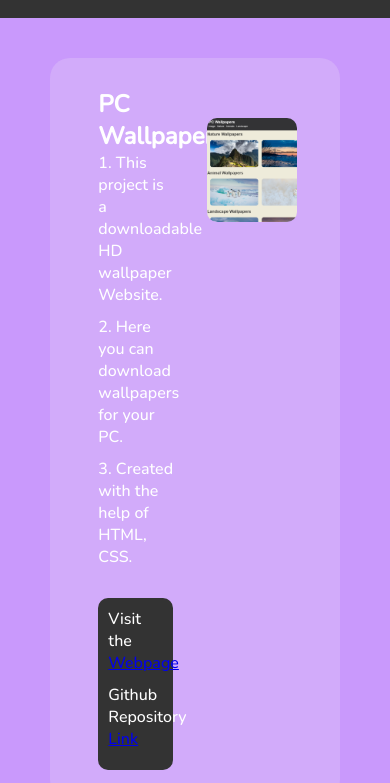
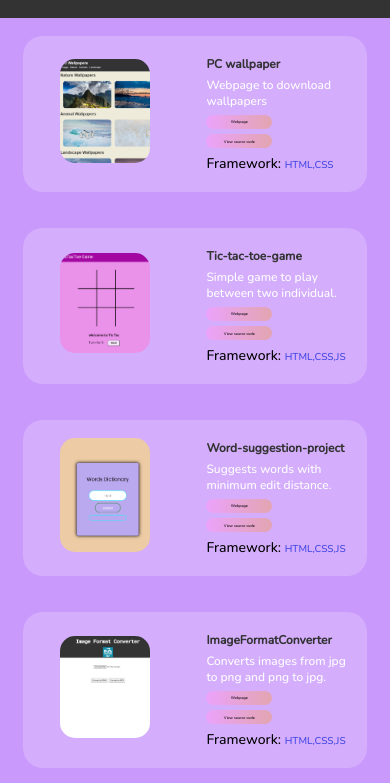
Before and after one commit to hars310/Webportfolio, a plain HTML site: page projects.html in a window 390 px wide. Shown: the part 57-840 px from the top of the page. Drawn offline with nearby package versions, Linux system fonts and the light colour scheme.

Commit message:
responsiveness for mobile
changed section ,div part in html file and also in styles

```diff
--- a/projects.css
+++ b/projects.css
@@ -37,106 +37,93 @@ nav ul a{
 	color:white;
 }
 
-
-.firstsection{
-	margin: 40px 50px;
-	display: flex;
-	justify-content: space-evenly;
-    background-color:rgba(246 240 240 / 20%);
-    padding: 20px;
-    border-radius: 20px;
+ section {
+    width: 100%;
+    display: flex;
+    align-items: center;
+    justify-content: center;
 }
 
-.leftsection{
-	justify-content: center;
-	width: 30%;
-	height: 50%;
-	font-size: 16px;
-	padding: 10px;
+.container {
+    height: 40vw;
+    margin-top: 5%;
+    border-radius: 20px;
+    margin: 18px 6%;
+    display: flex;
+    align-items: center;
+    justify-content: space-evenly;
+    background-color: rgb(255, 255, 255, 0.2);
 }
-.leftsection p{
-	margin-bottom: 10px;
-	font-size: 16px;
+
+.leftpart {
+    width: 100%;
+    border-radius: 8px;
+    justify-items: center;
+    align-items: center;
+    text-align: center;
 }
-.linkpart{
-	margin-top: 30px;
-	background-color: #333;
-	padding: 10px;
-	border-radius: 10px;
+
+.content{
+	margin-left: 20px;
 }
-.rightsection{
+.projectimage {
+    width: 55%;
+    height: 35%;
+    border-radius: 15px;
+    justify-content: right;
+    align-items: right;
+}
+.right{
+    /* flex-wrap: wrap; */
+    /* height: 1000px; */
+    width: 100%;
+    /* background-color: red; */
+    /* margin-left: 5%; */
+    margin-right: 5%;
+}
 
-	display: flex;
-	justify-content: center;
-	width: 40%;
-	height: 50%;
-
+.right h1 {
+    font-size: 12px;
 }
-.rightsection img{
-	margin-top: 40px;
-	width:90%;
-	height: 60%;
-    border-radius: 10px;
+.right p{
+	font-size: 12px;
+}
+h5 {
+    font-family: 'Nunito', sans-serif;
+    font-size: 10px;
+    font-weight: 500;
+    color: rgb(65, 68, 230);
 
 }
 
+.black {
+    color: black;
+	font-size: 14px;
+}
+.sc {
+    display: block;
+    /* position: absolute; */
+    margin-top: 4%;
+    margin-bottom: 4%;
+	padding: 3%;
+    text-align: center;
+    width: 40%;
+    font-size: 1vw;
+    color: black;
+    border-radius: 10px;
+    background: linear-gradient(to right,rgba(250, 155, 250, 0.61), rgba(240, 156, 108, 0.527));
+    justify-content: center;
+    text-decoration: none;
 
+}
 
-
-
-
-/* contact css styles */
-#contact{
-
-
-	background-color:rgba(143, 142, 142, 0.2);
-     border-radius:25px;
-	 padding: 20px;
-     margin: 20px 15%;
-	text-align: center;
- }
-
-/* Contact section styles */
-form {
-	display: inline-block;
-	flex-direction: column;
-	max-width: 200px;
-	margin: auto auto;
-    text-align: center;
-  }
-
-  label {
-	font-size: 18px;
-	font-weight: 600;
-	margin-top: 20px;
-  }
-
-  input, textarea {
-	font-size: 16px;
-	padding: 10px;
-	margin-top: 5px;
-	border: 2px solid #ccc;
-	border-radius: 5px;
-  }
-
-  input[type="submit"] {
-	background-color: #0077B5;
-	color: #FFF;
-	font-size: 18px;
-	font-weight: 600;
-	border: none;
-	border-radius: 15px;
-
-	margin:20px;
-	cursor: pointer;
-  }
-
-  input[type="submit"]:hover {
-	background-color: #005F8C;
-  }
-
-
-
+.h1x {
+    font-family: 'Nunito', sans-serif;
+    font-weight: bold;
+    font-size: 24px;
+	color: #333;
+	margin-bottom: 4%;
+}
 
 
    footer {
--- a/projects.html
+++ b/projects.html
@@ -28,29 +28,83 @@
     </header>
 
     <main>
-        <section class="firstsection">
-            <div class="leftsection">
-                <h1>PC Wallpapers</h1>
-                <p>1. This project is a downloadable HD wallpaper Website. </p>
-                <p>2. Here you can download wallpapers for your PC.</p>
-                <p>3. Created with the help of HTML, CSS.</p>
 
-                <div class="linkpart">
-                    <p>Visit the <a href="https://hars310.github.io/PC-wallpapers/">Webpage</a></p>
-                    <p>Github Repository <a href="https://github.com/hars310/PC-wallpapers/">Link</a> </p>
+        <section>
+            <div class="container">
+                <div class="leftpart">
+                    <img src="images/pcwallpaper.png" alt="pcwallpaper" class="projectimage">
                 </div>
-            </div>
-            <div class="rightsection">
-                <img src="pcwallpaper.png" alt="">
+                <div class="right">
+                    <div class="content">
+                        <h1 class="h1x">PC wallpaper</h1>
+                        <p>Webpage to download wallpapers</p>
+                        <a href="https://hars310.github.io/PC-Wallpapers" target="_blank" class="sc">Webpage</a>
+                        <a href="https://github.com/hars310/PC-Wallpapers" target="_blank" class="sc">View source code</a>
+                        <h5><span class="black">Framework: </span>HTML,CSS</h5>
+                    </div>
+                </div>
             </div>
         </section>
 
-        <section class="firstsection">
+
+        <section>
+            <div class="container">
+                <div class="leftpart">
+                    <img src="images/tictactoe.png" alt="Tic-tac-toe-game" class="projectimage">
+                </div>
+                <div class="right">
+                    <div class="content">
+                        <h1 class="h1x">Tic-tac-toe-game</h1>
+                        <p>Simple game to play between two individual.</p>
+                        <a href="https://hars310.github.io/Tic-tac-toe-game" target="_blank" class="sc">Webpage</a>
+                        <a href="https://github.com/hars310/Tic-tac-toe-game" target="_blank" class="sc">View source code</a>
+                        <h5><span class="black">Framework: </span>HTML,CSS,JS</h5>
+                    </div>
+                </div>
+            </div>
+        </section>
+
+        <section>
+            <div class="container">
+                <div class="leftpart">
+                    <img src="images/wordsuggestion1.png" alt="Word-suggestion-project" class="projectimage">
+                </div>
+                <div class="right">
+                    <div class="content">
+                        <h1 class="h1x">Word-suggestion-project</h1>
+                        <p>Suggests words with minimum edit distance.</p>
+                        <a href="https://hars310.github.io/Word-suggestion-project" target="_blank" class="sc">Webpage</a>
+                        <a href="https://github.com/hars310/Word-suggestion-project" target="_blank" class="sc">View source code</a>
+                        <h5><span class="black">Framework: </span>HTML,CSS,JS</h5>
+                    </div>
+                </div>
+            </div>
+        </section>
+
+        <section>
+            <div class="container">
+                <div class="leftpart">
+                    <img src="images/imageformat.png" alt="ImageFormatConverter" class="projectimage">
+                </div>
+                <div class="right">
+                    <div class="content">
+                        <h1 class="h1x">ImageFormatConverter</h1>
+                        <p>Converts images from jpg to png and png to jpg.</p>
+                        <a href="https://hars310.github.io/ImageFormatConverter" target="_blank" class="sc">Webpage</a>
+                        <a href="https://github.com/hars310/ImageFormatConverter" target="_blank" class="sc">View source code</a>
+                        <h5><span class="black">Framework: </span>HTML,CSS,JS</h5>
+                    </div>
+                </div>
+            </div>
+        </section>
+
+
+
+        <!-- <section class="firstsection">
             <div class="leftsection">
                 <h1>Tic Tac Toe Game</h1>
                 <p>1. The game allows two players to take turns placing their marks on the board. </p>
-                <p>2. The players are usually represented by "X" and "O" symbols.</p>
-                <p>3. Created with the help of HTML, CSS, JS.</p>
+                <p>2. Created with the help of HTML, CSS, JS.</p>
 
                 <div class="linkpart">
                     <p>Visit the <a href="https://hars310.github.io/Tic-tac-toe-game/">Webpage</a></p>
@@ -66,7 +120,7 @@
         <section class="firstsection">
             <div class="leftsection">
                 <h1>Word Suggestion Project</h1>
-                <p>1. This project is a Word Suggestion Website. Here you can suggest a word to the Word Suggestion
+                <p>1. This project is a Word Suggestion Webpage. Here you can suggest a word to the Word Suggestion
                     Website. </p>
                 <p>2. Finds the word with minimum edit distance.</p>
                 <p>3. Created with the help of HTML, CSS, JS.</p>
@@ -105,7 +159,7 @@
         </section>
 
 
-
+ -->
 
     </main>
 
--- a/styles.css
+++ b/styles.css
@@ -40,14 +40,14 @@ nav ul a{
 .left{
 	font-size: 32px;
 	font-weight: 900;
+	margin-left: 20px;
 }
 
 .firstsection{
-	margin: 40px 20px;
+	margin: 20px 20px;
 	display: flex;
 	justify-content: space-around;
-	/* margin: 70px 40px; */
-
+align-items: center;
 
 }
 
@@ -58,10 +58,13 @@ nav ul a{
 	font-size: 40px;
 	padding: 20px;
 }
+.leftsection h1{
+	font-size: 30px;
+}
 .leftsection p{
-	font-size: 30px;
-	font-family: cursive;
-	color: rgb(38, 17, 159);
+	font-size: 20px;
+	font-family: 'Nunito', sans-serif;
+	color: rgb(13, 0, 25);
 }
 
 .leftsection img{
@@ -85,18 +88,18 @@ height: 70%;
 }
 
 .about-container {
-	font-family:cursive;
+	font-family: 'Nunito', sans-serif;
 	font-size: 15px;
 	justify-content: center;
 	align-items: center;
 	background-color:rgb(255, 255, 255, 0.2);
     border-radius:25px;
-	padding: 50px;
-    margin: 100px 50px;
+	padding: 20px;
+    margin: 30px 25px;
 	   }
 
 .about-container p{
-	margin-top: 20px;
+	margin-top: 10px;
 }
 
   footer {
```
Also changed, not shown: contact.html (+1 -1 lines), index.html (+3 -4 lines), images/PngItem_1272138.png (renamed from PngItem_1272138.png), images/imageformat.png (renamed from imageformat.png), images/mail.jpg (renamed from mail.jpg), images/pcwallpaper.png (renamed from pcwallpaper.png), images/tictactoe.png (renamed from tictactoe.png), images/wordsuggestion1.png (renamed from wordsuggestion1.png).
